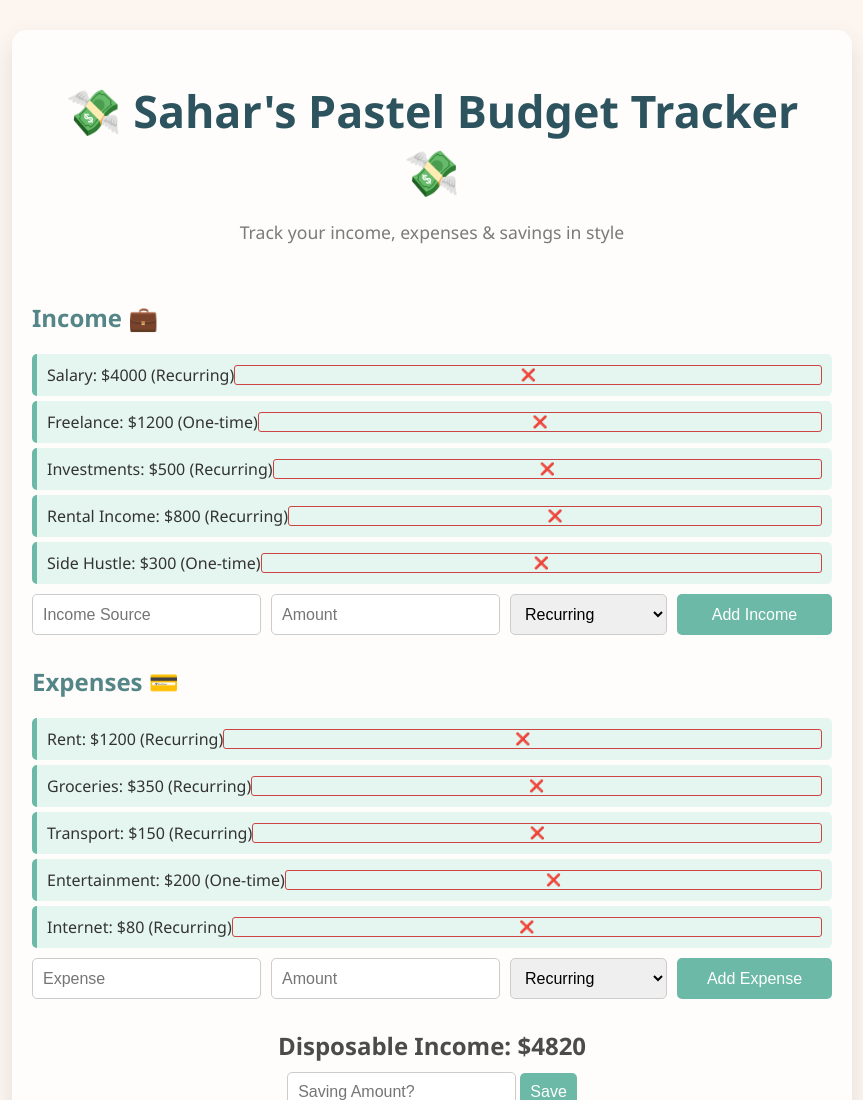
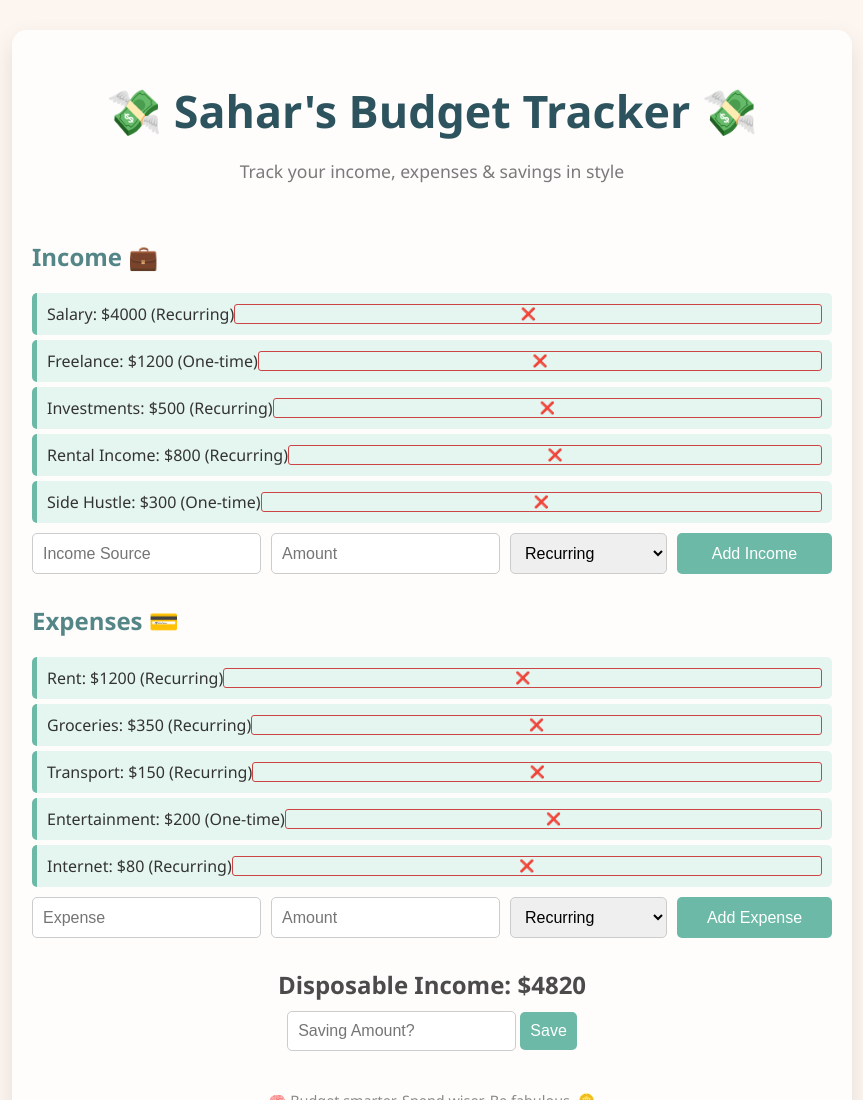
Before and after one commit to Sahar12572/Sahar-s-Budget-Tracker, a plain HTML site: page index.html in a window 1280 px wide. Shown: the top 1100 px of the page, without its empty margins (208-1071 px from the left). Drawn offline with Linux system fonts and the light colour scheme.

Commit message:
Update index.html

```diff
--- a/index.html
+++ b/index.html
@@ -3,13 +3,13 @@
   <head>
     <meta charset="UTF-8" />
     <meta name="viewport" content="width=device-width, initial-scale=1.0" />
-    <title>Pastel Budget Tracker</title>
+    <title>Budget Tracker</title>
     <link rel="stylesheet" href="budget.css" />
   </head>
   <body>
     <div class="container">
       <header>
-        <h1>💸 Sahar's Pastel Budget Tracker 💸</h1>
+        <h1>💸 Sahar's Budget Tracker 💸</h1>
         <p class="subtitle">Track your income, expenses & savings in style</p>
       </header>
 
```
